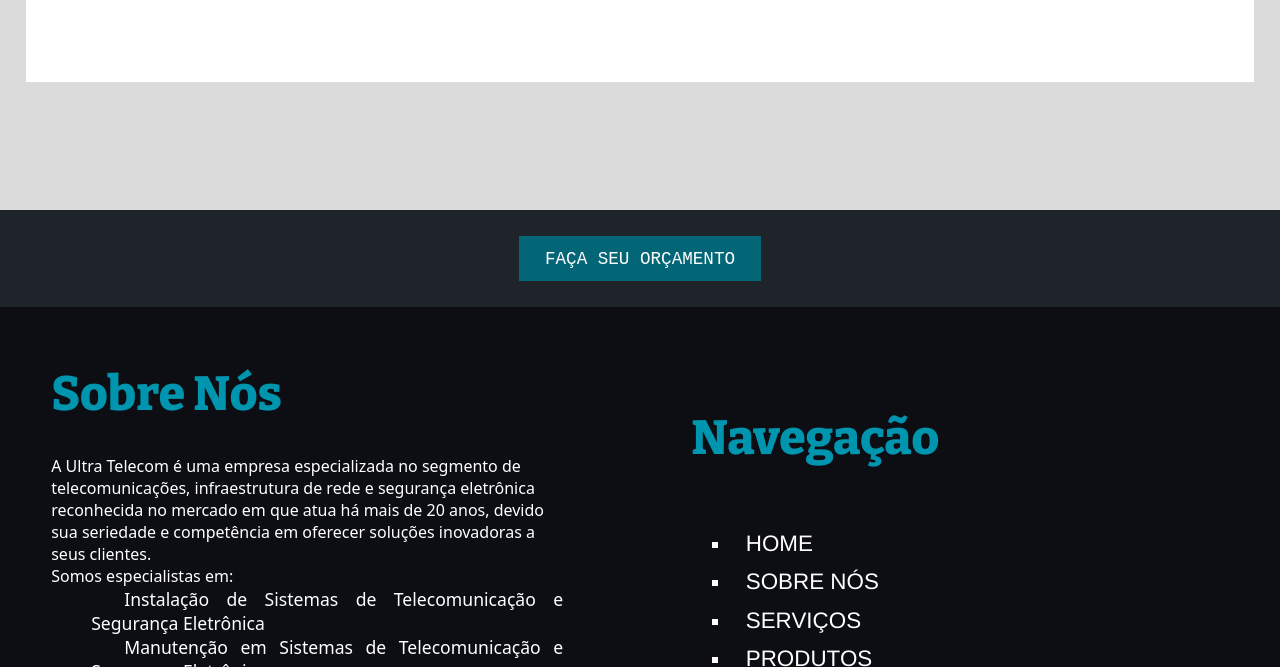
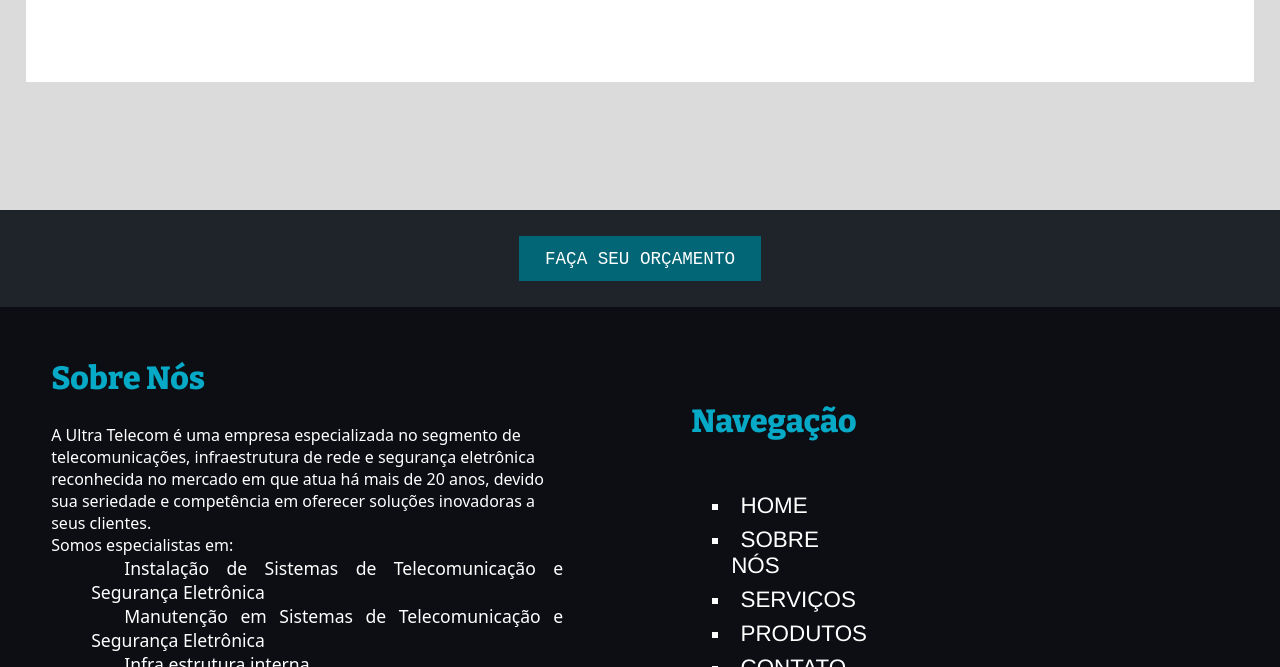
Before and after one commit to IngridIplinsky/siteJS, a plain HTML site: page obrigada.html in a window 1280 px wide. Shown: the part 509-1176 px from the top of the page. Drawn offline with nearby package versions, Linux system fonts and the light colour scheme; files whose address does not match are found by name.

Commit message:
Update obrigada.html

```diff
--- a/obrigada.html
+++ b/obrigada.html
@@ -105,7 +105,7 @@
             </div>
             <div class="rodapeBloco">
                 <div class="rodapeBloco1">
-                    <h1>Sobre Nós</h1>
+                    <h2>Sobre Nós</h2>
                     <p>A Ultra Telecom é uma empresa especializada no segmento de telecomunicações, infraestrutura de rede e segurança eletrônica
                         reconhecida no mercado em que atua há mais de 20 anos, devido sua seriedade e competência
                         em oferecer soluções inovadoras a seus clientes.
@@ -119,7 +119,7 @@
                            </ul></p>
                 </div>
                 <div class="rodapeBloco2">
-                    <h1>Navegação</h1>
+                    <h2>Navegação</h2>
                     <br>
                     <ul>
                         <li><a href="index.html">HOME</a></li>
```
